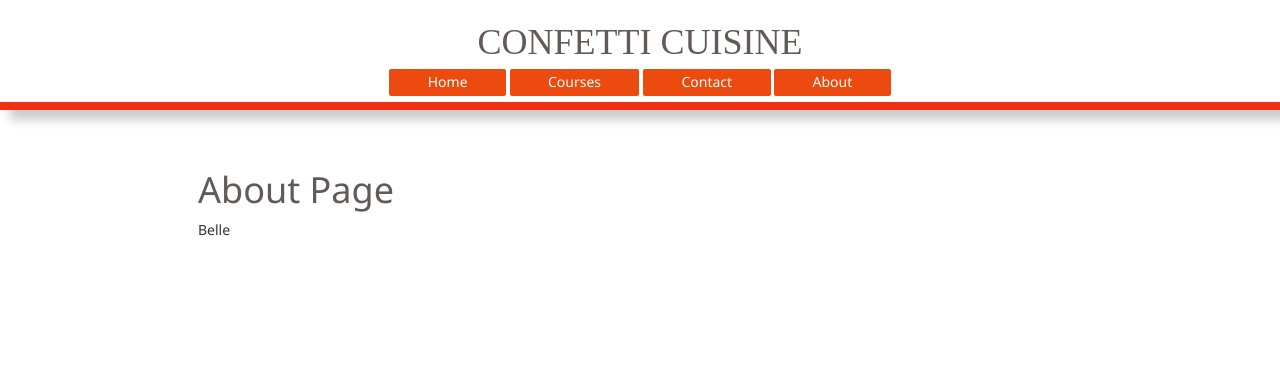
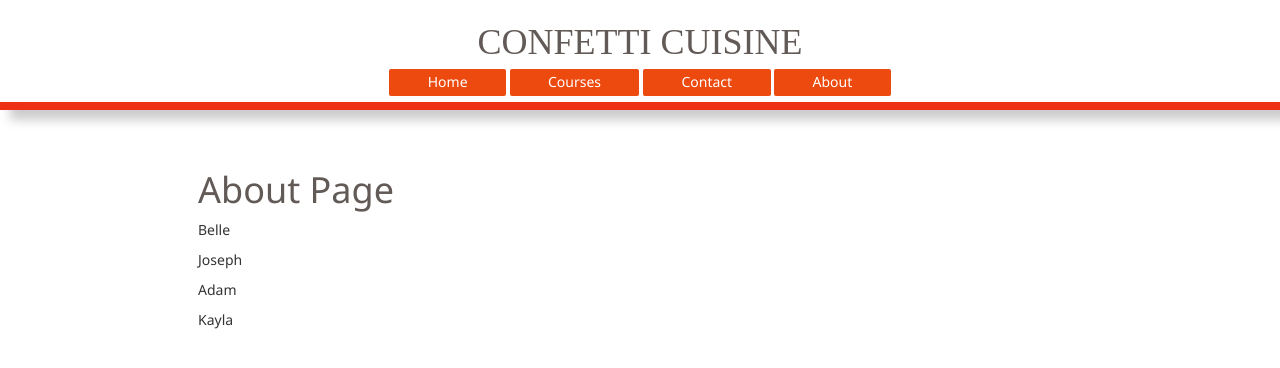
Before and after one commit to bellemscott/cs152, a website: page views/about.html in a window 1280 px wide. Drawn offline with Linux system fonts and the light colour scheme; files that its build step writes are made by us from their sources; a web font is replaced by a local one.

Commit message:
adding about links

```diff
--- a/views/about.html
+++ b/views/about.html
@@ -23,6 +23,15 @@
           <p>
             <a href="/belle.html">Belle</a>
           </p>
+          <p>
+            <a href="/aboutJoseph.html">Joseph</a>
+          </p>
+          <p>
+            <a href="/adam.html">Adam</a>
+          </p>
+          <p>
+            <a href="/kayla.html">Kayla</a>
+          </p>
         </div>
       </div>
     </body>
```
